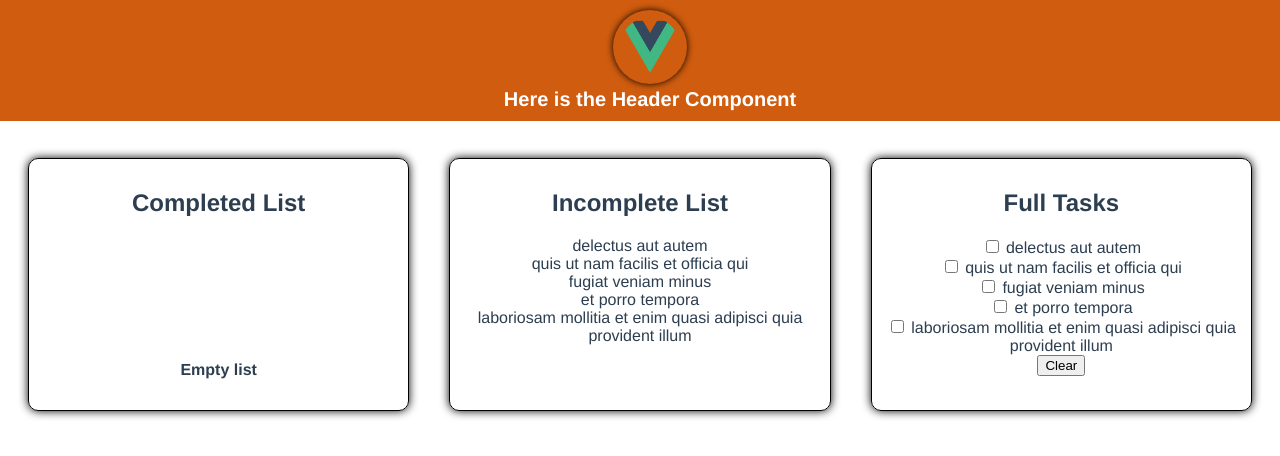
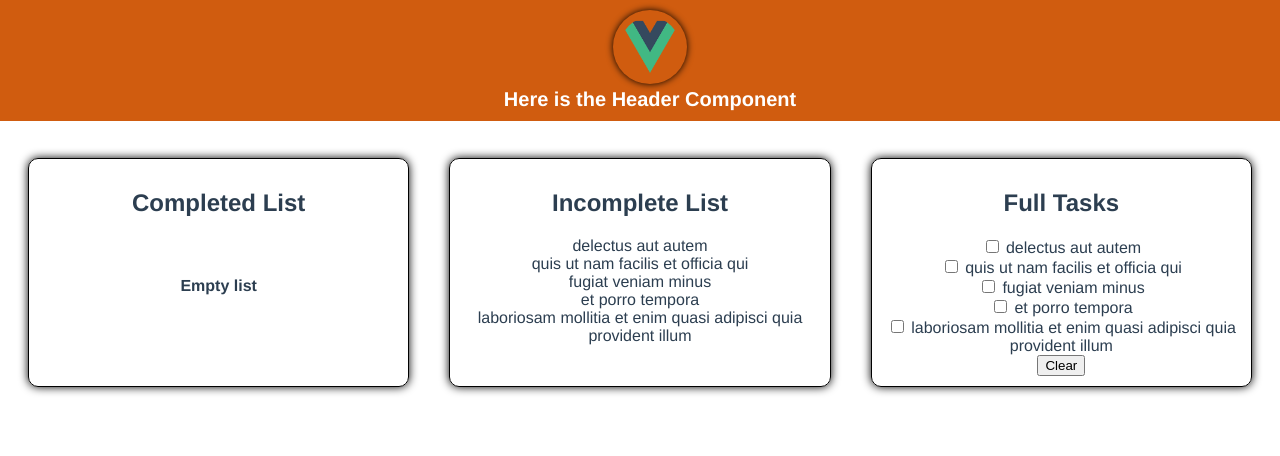
Before and after one commit to ldxavier/new-test, a Vue app: page / in a window 1280 px wide. Both pictures are taken after a click on the button "Clear". Shown: the top 456 px of the page. Built offline with nearby package versions, Linux system fonts and the light colour scheme.

Commit message:
update-margin

```diff
--- a/src/App.vue
+++ b/src/App.vue
@@ -10,7 +10,7 @@
       >
         {{lis.title}}
       </div>
-      <h4 style="margin-top: 40%;" v-if="completed.length == 0">Empty list</h4>
+      <h4 style="margin-top: 60px" v-if="completed.length == 0">Empty list</h4>
     </div>
 
     <div class="container">
@@ -22,7 +22,7 @@
         {{lis.title}}
 
       </div>
-      <h4 style="margin-top: 40%;" v-if="unCompleted.length == 0">Empty list</h4>
+      <h4 style="margin-top: 60px" v-if="unCompleted.length == 0">Empty list</h4>
     </div>
 
     <div class="container">
```
